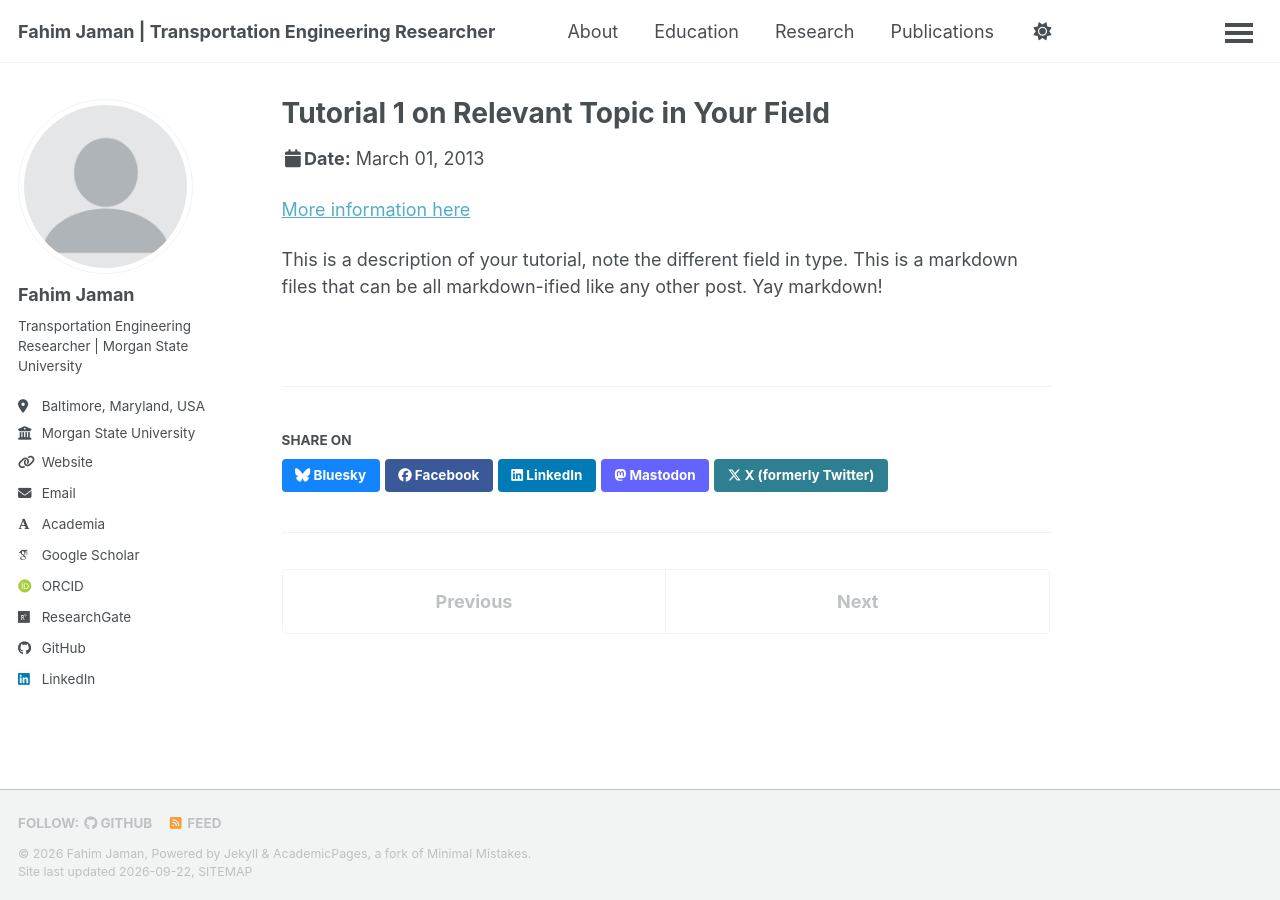
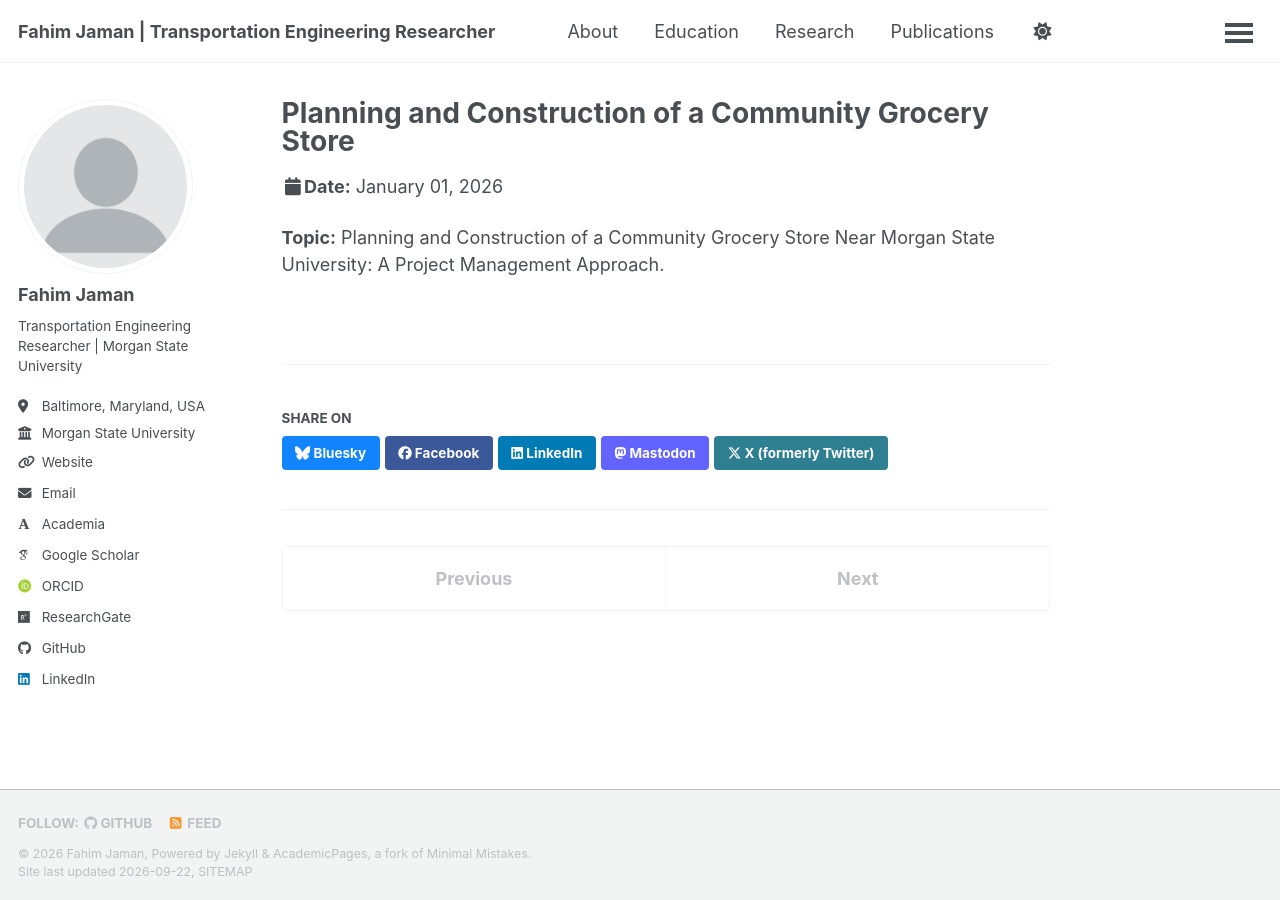
Before and after one commit to fahimjaman/111, a Jekyll site: the page built from _talks/2013-03-01-tutorial-1.md, in a window 1280 px wide. Built offline with Jekyll 4.4.1, drawn with Linux system fonts in a browser that asks for light colours; some web fonts are replaced; a script that is not in the unit is left out.

Commit message:
Replace template content with Fahim Jaman academic profile

```diff
--- a/_talks/2013-03-01-tutorial-1.md
+++ b/_talks/2013-03-01-tutorial-1.md
@@ -1,13 +1,11 @@
 ---
-title: "Tutorial 1 on Relevant Topic in Your Field"
+title: "Planning and Construction of a Community Grocery Store"
 collection: talks
-type: "Tutorial"
-permalink: /talks/2013-03-01-tutorial-1
-venue: "UC-Berkeley Institute for Testing Science"
-date: 2013-03-01
-location: "Berkeley, CA, USA"
+type: "Presentation"
+permalink: /talks/community-grocery-store-project-management/
+venue: "Morgan State University"
+date: 2026-01-01
+location: "Baltimore, Maryland, USA"
 ---
 
-[More information here](http://exampleurl.com)
-
-This is a description of your tutorial, note the different field in type. This is a markdown files that can be all markdown-ified like any other post. Yay markdown!
+**Topic:** Planning and Construction of a Community Grocery Store Near Morgan State University: A Project Management Approach.
```
